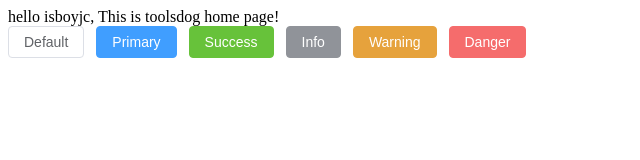
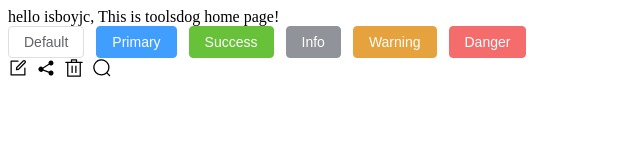
Before and after one commit to Zhao-yangyang/vite-vue3-template, a Vue app: page / in a window 1280 px wide. Shown: the top 160 px of the page, without its empty margins (0-640 px from the left). Built offline with nearby package versions, Linux system fonts and the light colour scheme.

Commit message:
style: prettier

```diff
--- a/src/views/Home.vue
+++ b/src/views/Home.vue
@@ -10,6 +10,14 @@
     <el-button type="warning">Warning</el-button>
     <el-button type="danger">Danger</el-button>
   </el-row>
+  <div style="font-size: 20px">
+    <!-- 由于SVG图标默认不携带任何属性 -->
+    <!-- 你需要直接提供它们 -->
+    <Edit style="width: 1em; height: 1em; margin-right: 8px" />
+    <Share style="width: 1em; height: 1em; margin-right: 8px" />
+    <Delete style="width: 1em; height: 1em; margin-right: 8px" />
+    <Search style="width: 1em; height: 1em; margin-right: 8px" />
+  </div>
 </template>
 
 <style lang="scss" scoped>
```
Also changed, not shown: components.d.ts (+7 -7 lines), .eslintrc.cjs, .prettierrc.cjs (added), .prettierrc.json (deleted), .stylelintrc.cjs.
